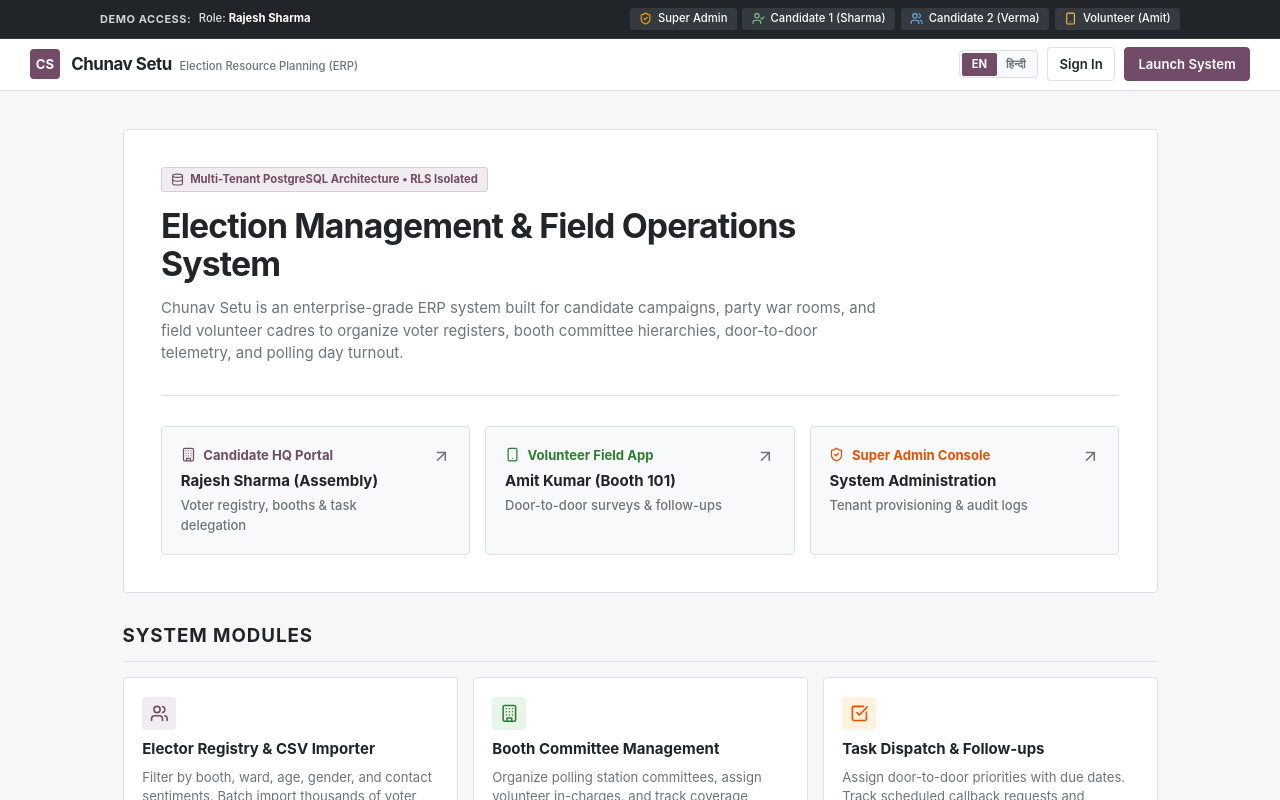
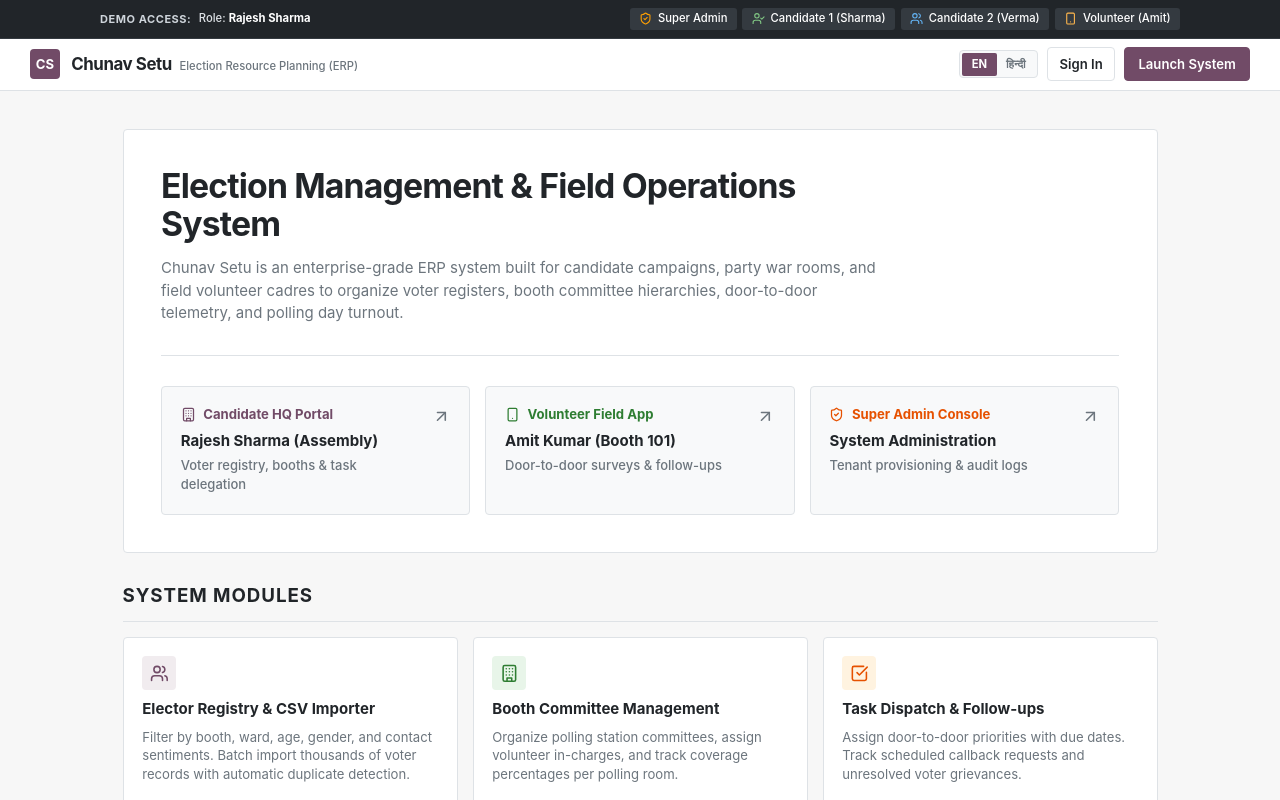
Before and after one commit to ramlalkumawat/Chunav-Setu, a Next.js app: page / in a window 1280 px wide. Shown: the top 800 px of the page. Built offline with nearby package versions, Linux system fonts and the light colour scheme; no server answers.

Commit message:
fix(landing): remove multi-tenant postgresql badge from homepage hero

```diff
--- a/src/app/page.tsx
+++ b/src/app/page.tsx
@@ -14,7 +14,6 @@ import {
   CheckSquare,
   Smartphone,
   BarChart3,
-  Database,
   ArrowUpRight,
 } from "lucide-react";
 
@@ -91,12 +90,6 @@ export default function LandingPage() {
         {/* Hero Banner Sheet */}
         <div className="bg-white border border-[#DEE2E6] rounded-[4px] p-4 sm:p-8 md:p-10 shadow-none w-full max-w-full">
           <div className="max-w-3xl space-y-3 sm:space-y-4">
-            {/* Architecture Badge */}
-            <div className="inline-flex max-w-full flex-wrap items-center gap-1.5 px-2.5 py-1 rounded-[3px] bg-[#F1ECEF] border border-[#D9CAD5] text-xs font-bold text-[#714B67] break-words">
-              <Database className="w-3.5 h-3.5 flex-shrink-0" />
-              <span>Multi-Tenant PostgreSQL Architecture • RLS Isolated</span>
-            </div>
-
             <h1 className="text-2xl sm:text-3xl md:text-4xl font-bold tracking-tight text-[#212529] leading-tight break-words">
               Election Management & Field Operations System
             </h1>
```
